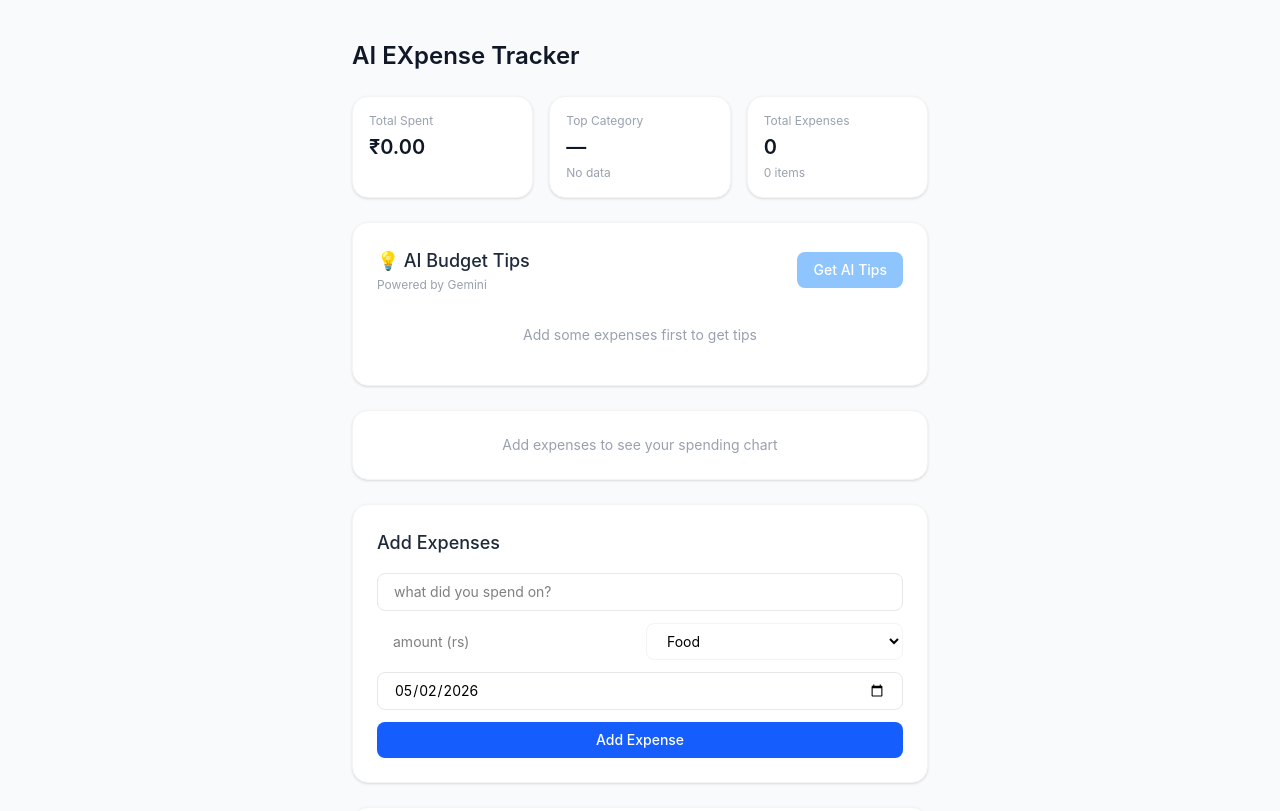
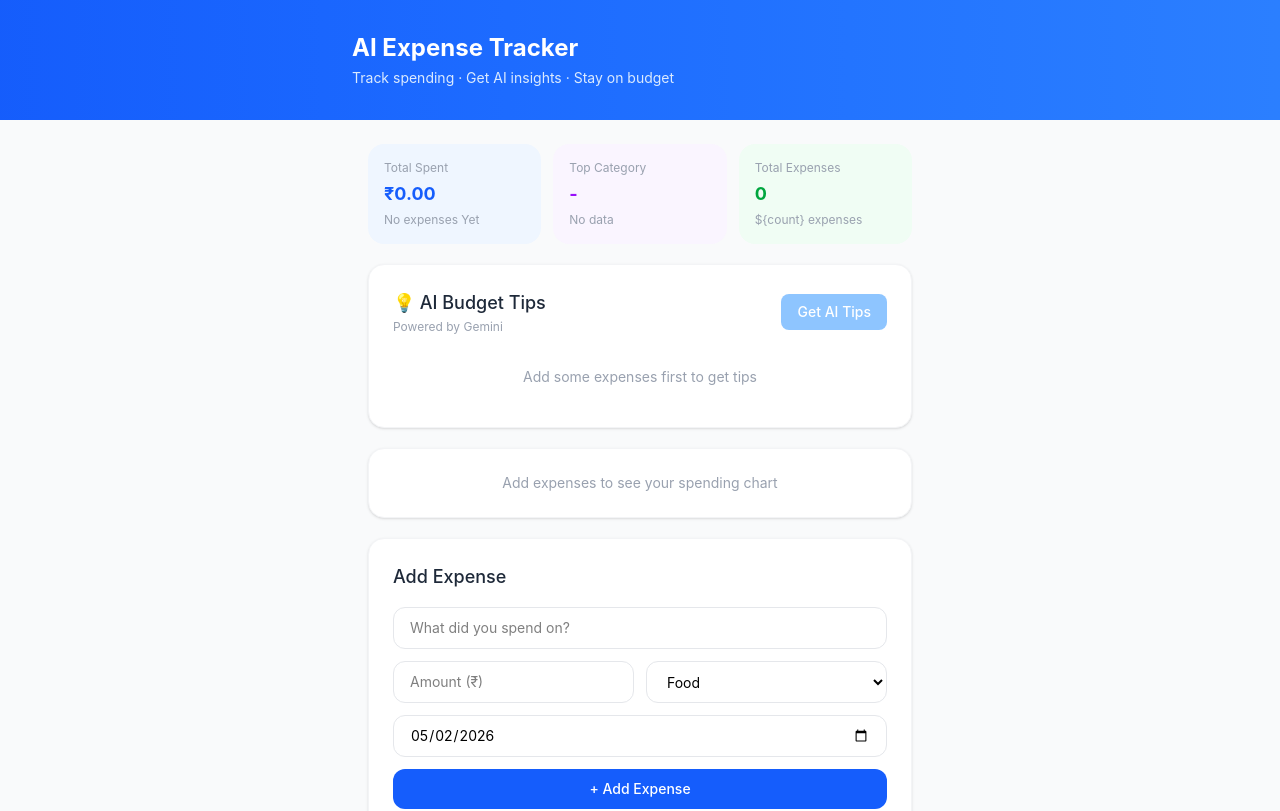
Before and after one commit to PuduSravani19/ai-expense-tracker, a React (Vite) app in the folder ai-expense-tracker/: page / in a window 1280 px wide. Shown: the top 811 px of the page. Built offline with nearby package versions, Linux system fonts and the light colour scheme.

Commit message:
feat: UI polish -linear header, emoji categories, colored cards, empty states

```diff
--- a/ai-expense-tracker/src/App.jsx
+++ b/ai-expense-tracker/src/App.jsx
@@ -9,9 +9,20 @@ export default function App(){
   console.log('store data:', expenses)        // ← add this
   console.log('first amount:', expenses[0]?.amount, typeof expenses[0]?.amount)
   return(
-    <div className="min-h-screen bg-gray-50 py-10 px-4">
-      <div className="max-w-xl mx-auto flex flex-col gap-6">
-        <h1 className="text-2xl font-semibold text-gray-900">AI EXpense Tracker</h1>
+    <div className="min-h-screen bg-gray-50">
+
+      <div className="bg-linear-to-r from-blue-600 to-blue-500 px-4 py-8">
+        <div className="max-w-xl mx-auto">
+          <h1 className="text-2xl font-bold text-white">AI Expense Tracker</h1>
+          <p className="text-blue-100 text-sm mt-1">
+            Track spending · Get AI insights · Stay on budget
+          </p>
+        </div>
+      </div>
+
+      {/* content */}
+      <div className="max-w-xl mx-auto px-4 py-6 flex flex-col gap-5">
+
         <SummaryCards />
         <AITips />
         <SpendingChart />
--- a/ai-expense-tracker/src/components/AddExpenseForm.jsx
+++ b/ai-expense-tracker/src/components/AddExpenseForm.jsx
@@ -1,53 +1,82 @@
-import { useState} from 'react'
-import {useDispatch} from 'react-redux'
-import { addExpense} from '../features/expenses/expensesSlice'
-const categories = ['Food','Transport','Shopping','Health', 'Bills','Other']
-export default function AddExpenseForm(){
+
+import { useState } from 'react'
+import { useDispatch } from 'react-redux'
+import { addExpense } from '../features/expenses/expensesSlice'
+
+const CATEGORIES = ['Food', 'Transport', 'Shopping', 'Health', 'Bills', 'Other']
+
+export default function AddExpenseForm() {
   const dispatch = useDispatch()
-    const [form, setForm] =useState({
+  const [form, setForm] = useState({
     description: '',
-        amount:'',
+    amount: '',
     category: 'Food',
     date: new Date().toISOString().split('T')[0],
   })
-    const handleChange =(e)=>{
-        setForm({...form,[e.target.name]: e.target.value})
+
+  const handleChange = (e) => {
+    setForm({ ...form, [e.target.name]: e.target.value })
   }
-    const handleSubmit = (e)=>{
+
+  const handleSubmit = (e) => {
     e.preventDefault()
-        console.log('form data:',form)
-        if(!form.description || !form.amount)return
-        console.log('dispatching...')
-        dispatch (addExpense(form))
+    if (!form.description || !form.amount) return
+    dispatch(addExpense(form))
     setForm({
-            description:'',
-            amount:'',
+      description: '',
+      amount: '',
       category: 'Food',
-            date:new Date().toISOString().split('T')[0],
+      date: new Date().toISOString().split('T')[0],
     })
   }
-    return(
+
+  const inputClass = "border border-gray-200 rounded-xl px-4 py-2.5 text-sm w-full focus:outline-none focus:ring-2 focus:ring-blue-100 focus:border-blue-300 transition-all"
+
+  return (
     <div className="bg-white rounded-2xl shadow-sm border border-gray-100 p-6">
-            <h2 className="text-lg font-medium text-gray-800 mb-4">Add Expenses</h2>
+      <h2 className="text-lg font-medium text-gray-800 mb-4">Add Expense</h2>
       <form onSubmit={handleSubmit} className="flex flex-col gap-3">
-                <input name="description" value={form.description} onChange={handleChange} placeholder="what did you spend on?"
-                 className="border border-gray-200 rounded-lg px-4 py-2 text-sm focus:outline-none focus:ring-2 focus:ring-blue-100" />
+        <input
+          name="description"
+          value={form.description}
+          onChange={handleChange}
+          placeholder="What did you spend on?"
+          className={inputClass}
+        />
         <div className="grid grid-cols-2 gap-3">
-                    <input name="amount" type="number" value={form.amount} onChange={handleChange} placeholder="amount (rs)"
-                    className="boder border-gray-200 rounded-lg px-4 py-2 text-sm  focus:outline-none focus:ring-2 focus:ring-blue-100 w-full" />
-                    <select name="category" value={form.category} onChange={handleChange}
-                    className=" border border-gray-100 rounded-lg text-sm  px-4 py-2 focus:outline-none focus:ring-2 focus:ring-blue-100 w-full">
-                         {categories.map(cat=>(<option key={cat} value={cat}>{cat}</option>))}
+          <input
+            name="amount"
+            type="number"
+            value={form.amount}
+            onChange={handleChange}
+            placeholder="Amount (₹)"
+            className={inputClass}
+          />
+          <select
+            name="category"
+            value={form.category}
+            onChange={handleChange}
+            className={inputClass}
+          >
+            {CATEGORIES.map(cat => (
+              <option key={cat} value={cat}>{cat}</option>
+            ))}
           </select>
-
-
-
         </div>
-                <input name="date" type="date" value={form.date} onChange={handleChange}
-                className="border border-gray-200 rounded-lg px-4 py-2 text-sm focus:outline-none focus:ring-2 focus:ring-blue-100 " />
-                <button type="submit"className="bg-blue-600 hover:bg-blue-700 text-white rounded-lg py-2 text-sm font-medium transition-colors">Add Expense</button>
+        <input
+          name="date"
+          type="date"
+          value={form.date}
+          onChange={handleChange}
+          className={inputClass}
+        />
+        <button
+          type="submit"
+          className="bg-blue-600 hover:bg-blue-700 active:bg-blue-800 text-white rounded-xl py-2.5 text-sm font-medium transition-colors"
+        >
+          + Add Expense
+        </button>
       </form>
     </div>
   )
-
 }
--- a/ai-expense-tracker/src/components/ExpenseList.jsx
+++ b/ai-expense-tracker/src/components/ExpenseList.jsx
@@ -3,12 +3,20 @@ import { useSelector, useDispatch } from 'react-redux'
 import { deleteExpense } from '../features/expenses/expensesSlice'
 
 const CATEGORY_COLORS = {
-  Food: 'bg-orange-100 text-orange-700',
-  Transport: 'bg-blue-100 text-blue-700',
-  Shopping: 'bg-pink-100 text-pink-700',
-  Health: 'bg-green-100 text-green-700',
-  Bills: 'bg-purple-100 text-purple-700',
-  Other: 'bg-gray-100 text-gray-700',
+  Food: 'bg-orange-100 text-orange-600',
+  Transport: 'bg-blue-100 text-blue-600',
+  Shopping: 'bg-pink-100 text-pink-600',
+  Health: 'bg-green-100 text-green-600',
+  Bills: 'bg-purple-100 text-purple-600',
+  Other: 'bg-gray-100 text-gray-600',
+}
+const   CATEGORY_EMOJI ={
+    Food: '🍔',
+    Transport:'🚌',
+    Shopping:'🛍️',
+    Health:'💊',
+    Bills:'📄',
+    other:'📦',
 }
 
 export default function ExpenseList() {
@@ -19,28 +27,44 @@ export default function ExpenseList() {
     <div className="bg-white rounded-2xl shadow-sm border border-gray-100 p-6">
       <h2 className="text-lg font-medium text-gray-800 mb-4">Expenses</h2>
 
+      {expenses.length > 0 && (
+        <span className="m1-2 text-xs font-normal text-gray-400">
+          ({expenses.length})
+        </span>
+      )}
       {expenses.length === 0 ? (
-        <p className="text-center text-gray-400 text-sm py-4">
-          No expenses yet. Add your first one above!
-        </p>
-      ) : (
-        <ul className="flex flex-col gap-3">
+        <div className="flex flex-col items-center py-8 gap-2">
+          <span className="text-4xl">🧾</span>
+          <p className="text-gray-400 text-sm">No expenses yet</p>
+          <p className="text-gray-300 text-xs">Add your first expense above</p>
+        </div>
+      ):(
+         <ul className="flex flex-col divide-y divide-gray-50">
           {[...expenses].reverse().map(expense => (
-            <li key={expense.id} className="flex items-center justify-between py-2 border-b border-gray-50 last:border-0">
-              <div className="flex flex-col gap-1">
-                <span className="text-sm font-medium text-gray-800">{expense.description}</span>
-                <div className="flex gap-2 items-center">
-                  <span className={`text-xs px-2 py-0.5 rounded-full font-medium ${CATEGORY_COLORS[expense.category] || 'bg-gray-100 text-gray-700'}`}>
-                    {expense.category}
-                  </span>
-                  <span className="text-xs text-gray-400">{expense.date}</span>
+            <li key={expense.id} className="flex items-center justify-between py-3">
+              <div className="flex items-center gap-3">
+                <span className="text-xl">
+                  {CATEGORY_EMOJI[expense.category] || '📦'}
+                </span>
+                <div>
+                  <p className="text-sm font-medium text-gray-800">
+                    {expense.description}
+                  </p>
+                  <div className="flex gap-2 items-center mt-0.5">
+                    <span className={`text-xs px-2 py-0.5 rounded-full font-medium ${CATEGORY_COLORS[expense.category] || 'bg-gray-100 text-gray-600'}`}>
+                      {expense.category}
+                    </span>
+                    <span className="text-xs text-gray-300">{expense.date}</span>
+                  </div>
                 </div>
               </div>
               <div className="flex items-center gap-3">
-                <span className="text-sm font-semibold text-gray-800">₹{expense.amount.toFixed(2)}</span>
+                <span className="text-sm font-bold text-gray-800">
+                  ₹{Number(expense.amount).toFixed(2)}
+                </span>
                 <button
                   onClick={() => dispatch(deleteExpense(expense.id))}
-                  className="text-gray-300 hover:text-red-400 transition-colors text-lg leading-none"
+                  className="w-6 h-6 flex items-center justify-center rounded-full text-gray-300 hover:bg-red-50 hover:text-red-400 transition-colors"
                 >
                   ×
                 </button>
--- a/ai-expense-tracker/src/components/SummaryCards.jsx
+++ b/ai-expense-tracker/src/components/SummaryCards.jsx
@@ -1,5 +1,10 @@
 
 import { useSelector } from 'react-redux'
+ const cards =[
+    {bg: 'bg-blue-50', accent: 'text-blue-600', label:'Total Spent'},
+    {bg: 'bg-purple-50', accent: 'text-purple-600', label:'Top Category'},
+    {bg:'bg-green-50', accent: 'text-green-600',label: 'Total Expenses'},
+ ]
 
 export default function SummaryCards() {
   const expenses = useSelector(state => state.expenses.items)
@@ -15,31 +20,32 @@ export default function SummaryCards() {
   const topCategory = sortedCategories[0]  // ← ["Food", 1200] or undefined
 
   const count = expenses.length
+  const data = [
+    {
+        value: `₹${total.toFixed(2)}`,
+        sub: count === 0 ? 'No expenses Yet' : 'across ${count} items',
+    },
+    {
+        value: topCategory ? topCategory[0]:'-',
+        sub: topCategory ? `₹${topCategory[1].toFixed(2)}`: 'No data',
+    },
+    {
+        value: count,
+        sub: count === 1 ? '1 expense' : '${count} expenses',
+    },
+  ]
 
   return (
-    <div className="grid grid-cols-3 gap-4">
-      <div className="bg-white rounded-2xl shadow-sm border border-gray-100 p-4">
-        <p className="text-xs text-gray-400 mb-1">Total Spent</p>
-        <p className="text-xl font-semibold text-gray-900">₹{total.toFixed(2)}</p>
-      </div>
+    <div className="grid grid-cols-3 gap-3">
+        {cards.map((card, i)=>(
+            <div key={i} className={`${card.bg} rounded-2xl p-4`}>
+                <p className="text-xs text-gray-400 mb-1">{card.label}</p>
+                <p className={`text-lg font-bold ${card.accent}`}>{data[i].value}</p>
+                <p className="text-xs text-gray-400 mt-1 truncate">{data[i].sub}</p>
+                </div>
 
-      <div className="bg-white rounded-2xl shadow-sm border border-gray-100 p-4">
-        <p className="text-xs text-gray-400 mb-1">Top Category</p>
-        <p className="text-xl font-semibold text-gray-900">
-          {topCategory ? topCategory[0] : '—'}
-        </p>
-        <p className="text-xs text-gray-400 mt-1">
-          {topCategory ? `₹${topCategory[1].toFixed(2)}` : 'No data'}
-        </p>
-      </div>
+        ))}
 
-      <div className="bg-white rounded-2xl shadow-sm border border-gray-100 p-4">
-        <p className="text-xs text-gray-400 mb-1">Total Expenses</p>
-        <p className="text-xl font-semibold text-gray-900">{count}</p>
-        <p className="text-xs text-gray-400 mt-1">
-          {count === 1 ? '1 item' : `${count} items`}
-        </p>
-      </div>
     </div>
   )
 }
```
Lines whose indentation alone changed are shown as unchanged.
